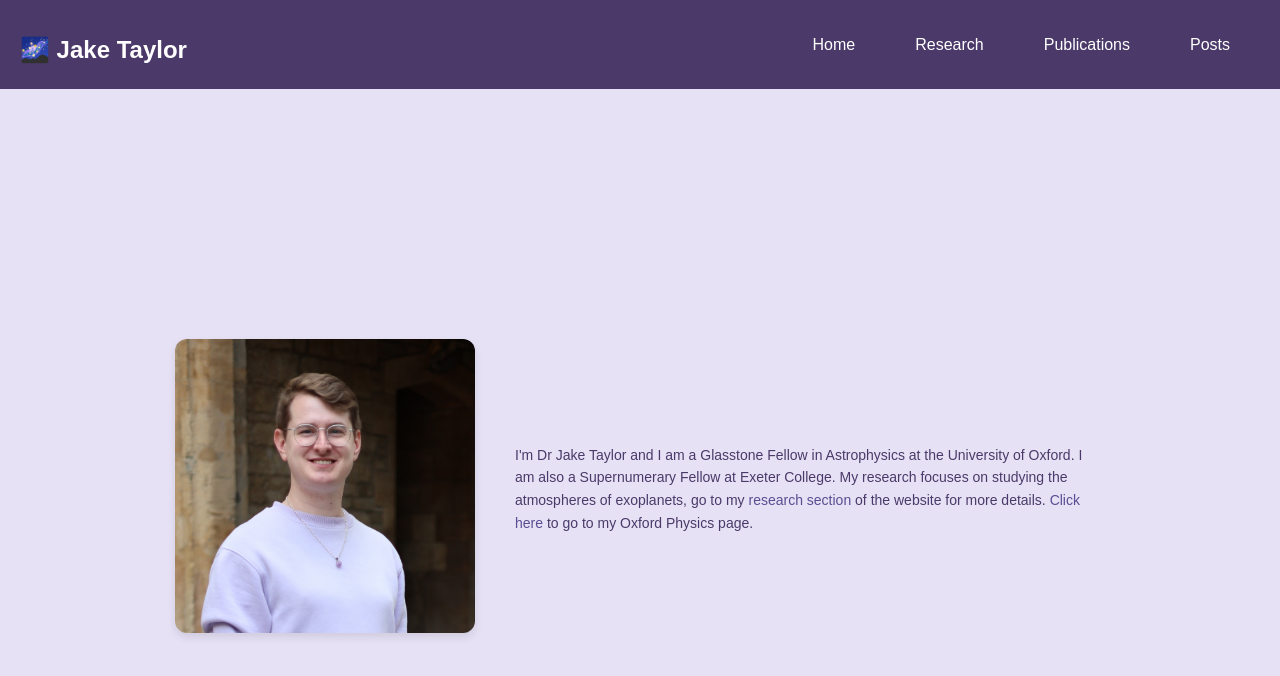
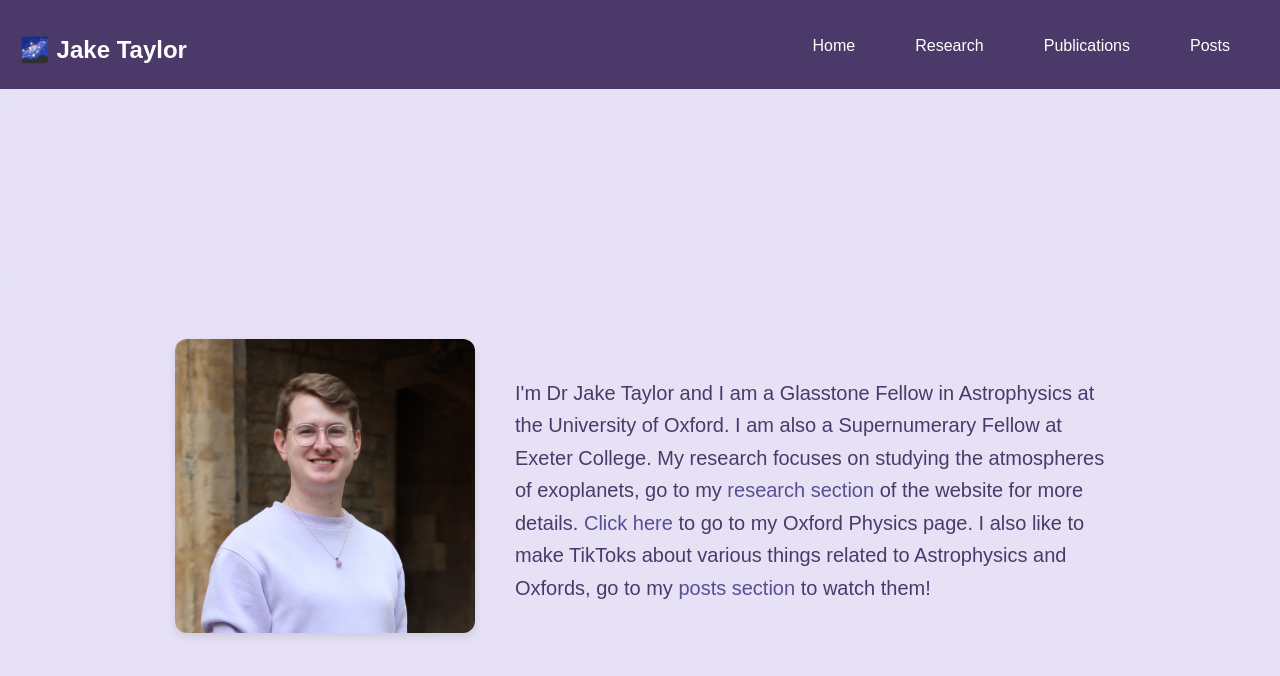
Before and after one commit to astrojaket/astrojaket.github.io, a Jekyll site: the page built from index.html, in a window 1280 px wide. Shown: the top 676 px of the page. Built offline with Jekyll 4.4.1, drawn with Linux system fonts in a browser that asks for light colours.

Commit message:
updated index

```diff
--- a/index.html
+++ b/index.html
@@ -13,7 +13,7 @@
   <style>
     body {
       font-family: Avenir, sans-serif;
-      font-size: 14px; /* Set the font size to 14px */
+      font-size: 20px; /* Set the font size to 20px */
       margin: 0;
       padding: 0;
     }
@@ -72,7 +72,7 @@
       <img src="/assets/images/profile.jpg" alt="Dr Jake Taylor" class="profile-photo" />
     </div>
     <div class="about-text">
-      <p>I'm Dr Jake Taylor and I am a Glasstone Fellow in Astrophysics at the University of Oxford. I am also a Supernumerary Fellow at Exeter College. My research focuses on studying the atmospheres of exoplanets, go to my <a href="/research" target="_self">research section</a> of the website for more details. <a href="https://www.physics.ox.ac.uk/our-people/jaketaylor" target="_blank">Click here</a> to go to my Oxford Physics page.</p>
+      <p>I'm Dr Jake Taylor and I am a Glasstone Fellow in Astrophysics at the University of Oxford. I am also a Supernumerary Fellow at Exeter College. My research focuses on studying the atmospheres of exoplanets, go to my <a href="/research" target="_self">research section</a> of the website for more details. <a href="https://www.physics.ox.ac.uk/our-people/jaketaylor" target="_blank">Click here</a> to go to my Oxford Physics page. I also like to make TikToks about various things related to Astrophysics and Oxfords, go to my <a href="/posts" target="_self">posts section</a> to watch them!</p>
     </div>
   </section>
 
```
